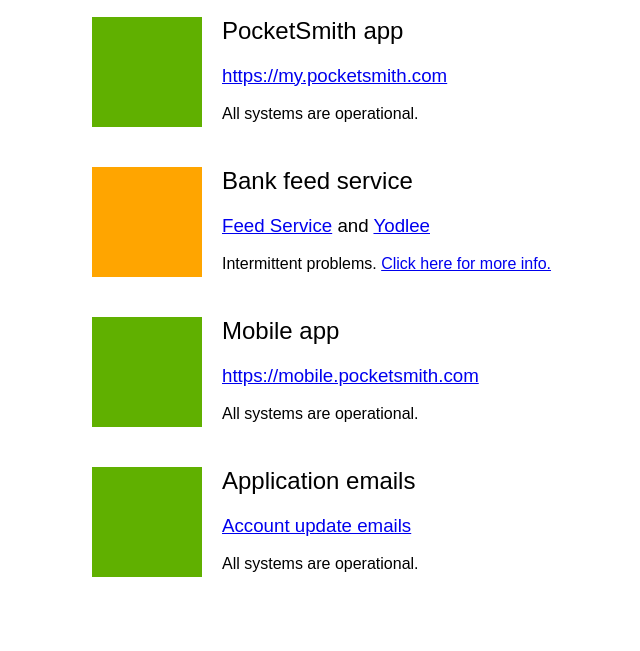
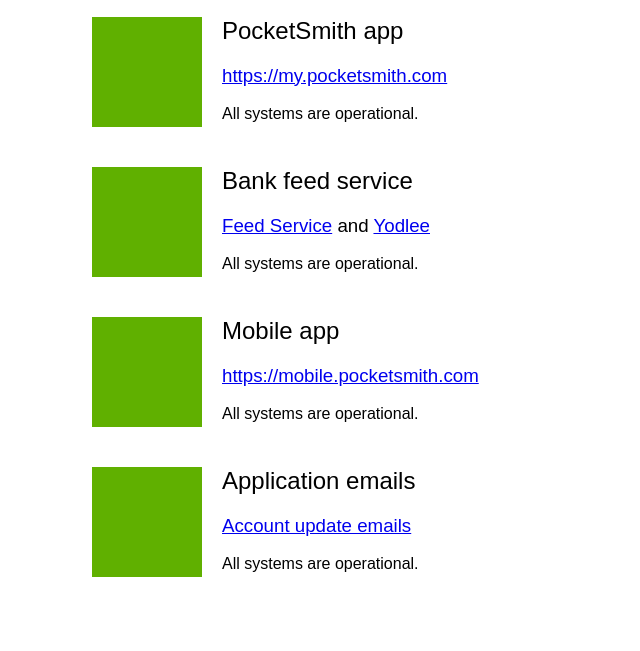
Before and after one commit to pocketsmith/pocketsmith.github.io, a plain HTML site: page index.html in a window 1280 px wide. Shown: the part 83-734 px from the top of the page, without its empty margins (298-938 px from the left). Drawn offline with Linux system fonts and the light colour scheme.

Commit message:
All A-OK

```diff
--- a/index.html
+++ b/index.html
@@ -20,11 +20,11 @@
       </div>
 
       <div class="status_box">
-        <div class="traffic_light warning"></div>
+        <div class="traffic_light"></div>
         <div class="application_name">
           <h2>Bank feed service</h2>
           <h3><a href="http://psmth.to/bfs" target="blank">Feed Service</a> and <a href="http://psmth.to/y" target="blank">Yodlee</a></h3>
-          <p>Intermittent problems. <a href="#yodlee">Click here for more info.</a></p>
+          <p>All systems are operational.</p>
         </div>
       </div>
 
@@ -51,7 +51,7 @@
     <div style="clear:both"></div>
 
     <div id="additional_message_container">
-
+  <!--
       <div class="additional_message_box" id="yodlee">
         <p><strong class="warning">Intermittent issues with Bank Feed service</strong></p>
         <p><em>Saturday 7th June, 14:20 NZST / Friday 6th June 19:20</em></p>
@@ -61,7 +61,7 @@
         <p>Everything is back to normal at the moment, but we're keeping an eye on the servers that are affected currently.</p>
         <p>We'll continue to update here if any more downtime is experienced.</p>
       </div>
-
+-->
     </div>
 
   </body>
```
